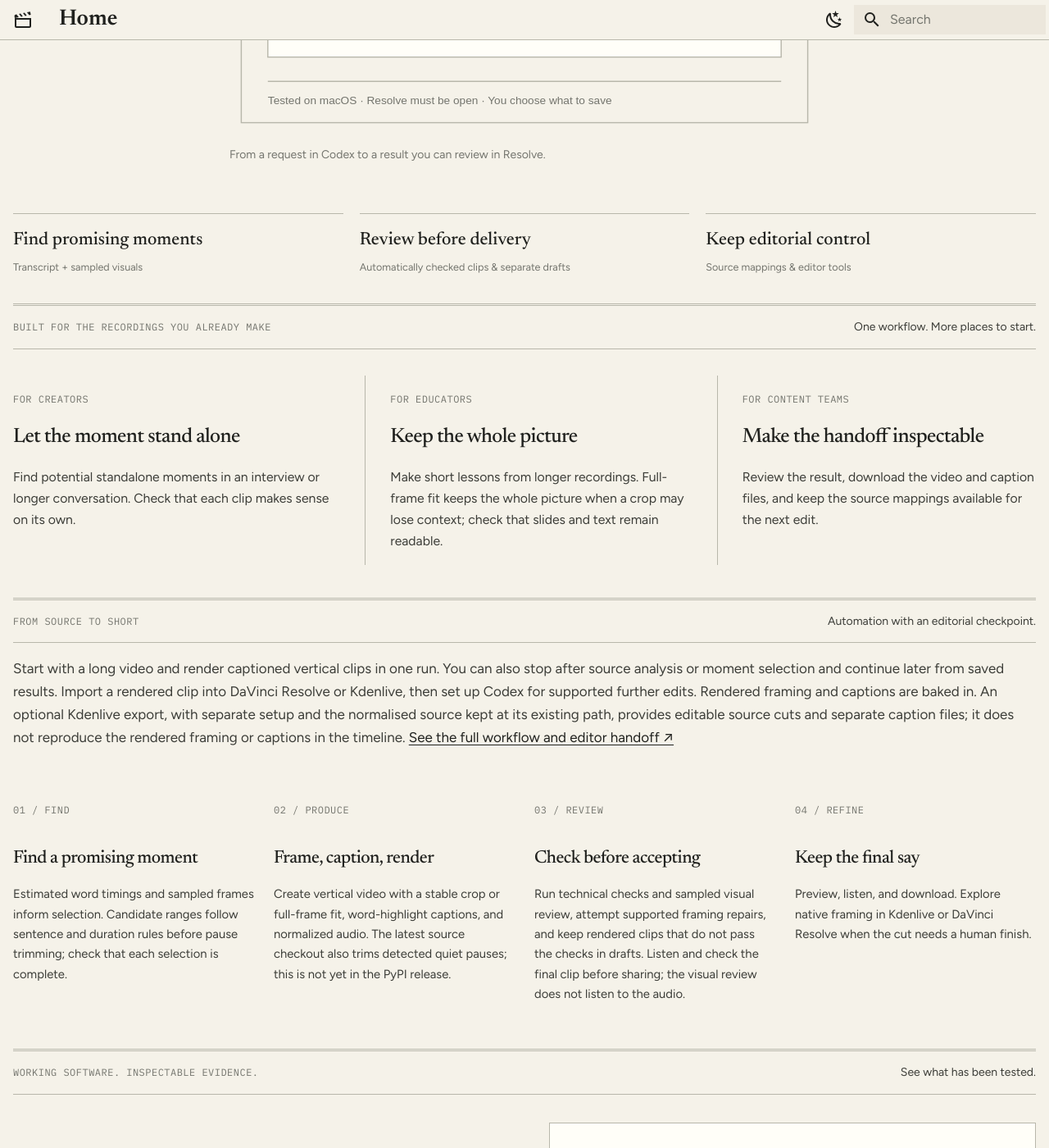
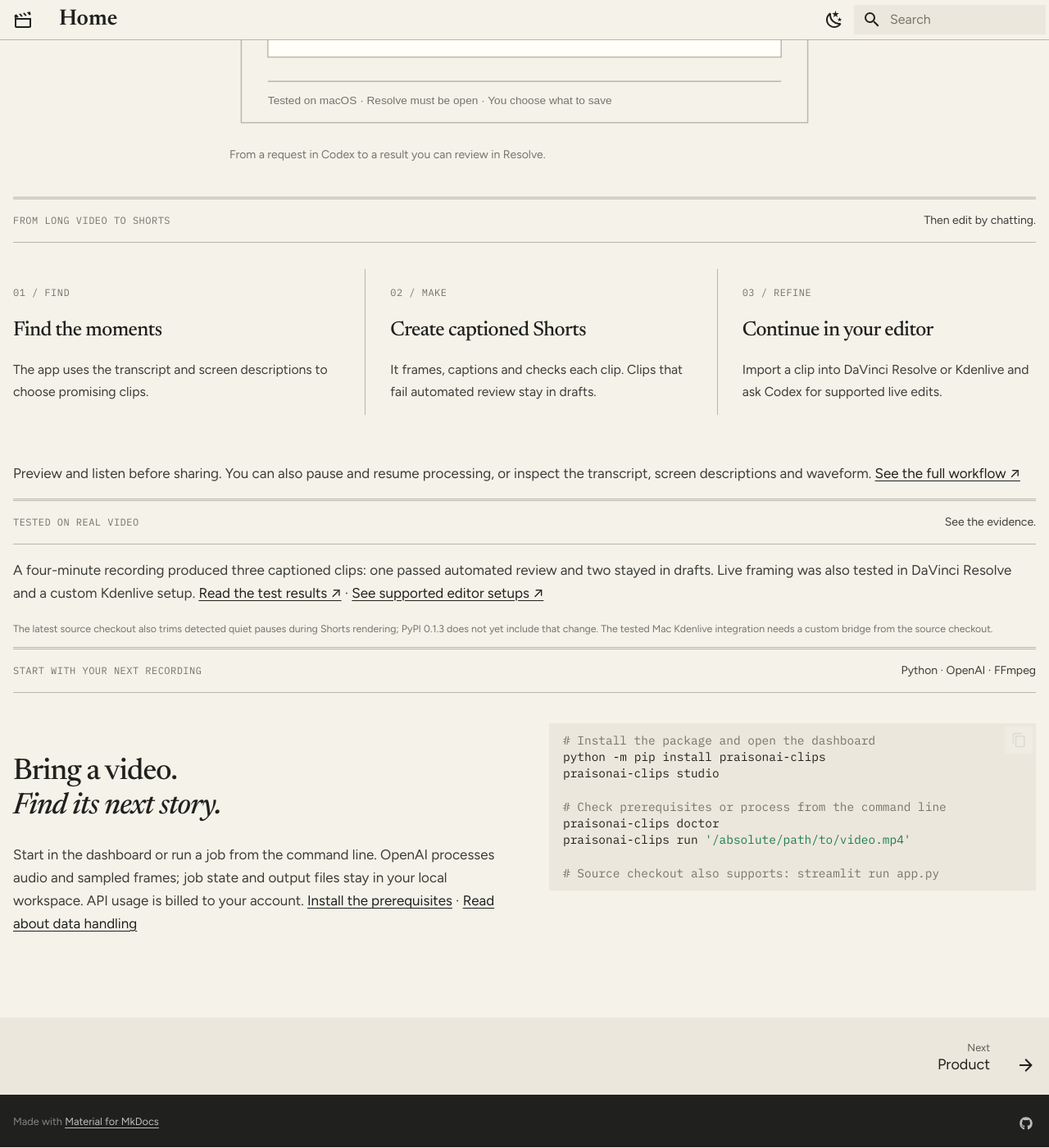
Before and after one commit to MervinPraison/praisonai-clips, an MkDocs documentation site: the page built from docs/index.md, in a window 1280 px wide and 1400 px high, scrolled down 5369 px. Shown: the whole window at 82% size. Built offline with MkDocs 1.6.1 and Material for MkDocs 9.7.7, drawn with Linux system fonts in a browser that asks for light colours; some of the changed text lies outside the part shown.

Commit message:
Simplify homepage workflow copy

```diff
--- a/docs/index.md
+++ b/docs/index.md
@@ -84,67 +84,28 @@ Inspect local audio peaks in the same source-time window.
 <figcaption>The comparison table in the dashboard. This screenshot shows part of the table; the audio column is outside the captured area. <a href="assets/evidence/streamlit-comparison-table.png">Open full-size image ↗</a></figcaption>
 </figure>
 <figure class="codex-flow"><img src="assets/illustrations/codex-resolve-flow.svg" alt="A Codex chat request passes through PraisonAI Clips MCP and SDK checks to DaVinci Resolve; the edit appears on screen and the result returns to Codex."><figcaption>From a request in Codex to a result you can review in Resolve.</figcaption></figure>
-<div class="value-strip"><div><strong>Find promising moments</strong><span>Transcript + sampled visuals</span></div><div><strong>Review before delivery</strong><span>Automatically checked clips & separate drafts</span></div><div><strong>Keep editorial control</strong><span>Source mappings & editor tools</span></div></div>
-<div class="section-heading"><span class="eyebrow">BUILT FOR THE RECORDINGS YOU ALREADY MAKE</span><span>One workflow. More places to start.</span></div>
+<div class="section-heading"><span class="eyebrow">FROM LONG VIDEO TO SHORTS</span><span>Then edit by chatting.</span></div>
 <div class="feature-grid" markdown>
 <div markdown>
-<span class="step">FOR CREATORS</span>
-### Let the moment stand alone
-Find potential standalone moments in an interview or longer conversation. Check that each clip makes sense on its own.
+<span class="step">01 / FIND</span>
+### Find the moments
+The app uses the transcript and screen descriptions to choose promising clips.
 </div>
 <div markdown>
-<span class="step">FOR EDUCATORS</span>
-### Keep the whole picture
-Make short lessons from longer recordings. Full-frame fit keeps the whole picture when a crop may lose context; check that slides and text remain readable.
+<span class="step">02 / MAKE</span>
+### Create captioned Shorts
+It frames, captions and checks each clip. Clips that fail automated review stay in drafts.
 </div>
 <div markdown>
-<span class="step">FOR CONTENT TEAMS</span>
-### Make the handoff inspectable
-Review the result, download the video and caption files, and keep the source mappings available for the next edit.
+<span class="step">03 / REFINE</span>
+### Continue in your editor
+Import a clip into DaVinci Resolve or Kdenlive and ask Codex for supported live edits.
 </div>
 </div>
-<div class="section-heading"><span class="eyebrow">FROM SOURCE TO SHORT</span><span>Automation with an editorial checkpoint.</span></div>
-<p>Start with a long video and render captioned vertical clips in one run. You can also stop after source analysis or moment selection and continue later from saved results. Import a rendered clip into DaVinci Resolve or Kdenlive, then set up Codex for supported further edits. Rendered framing and captions are baked in. An optional Kdenlive export, with separate setup and the normalised source kept at its existing path, provides editable source cuts and separate caption files; it does not reproduce the rendered framing or captions in the timeline. <a href="guides/workflow/">See the full workflow and editor handoff ↗</a></p>
-<div class="process-grid" markdown>
-<div markdown>
-<span class="step">01 / FIND</span>
-### Find a promising moment
-Estimated word timings and sampled frames inform selection. Candidate ranges follow sentence and duration rules before pause trimming; check that each selection is complete.
-</div>
-<div markdown>
-<span class="step">02 / PRODUCE</span>
-### Frame, caption, render
-Create vertical video with a stable crop or full-frame fit, word-highlight captions, and normalized audio. The latest source checkout also trims detected quiet pauses; this is not yet in the PyPI release.
-</div>
-<div markdown>
-<span class="step">03 / REVIEW</span>
-### Check before accepting
-Run technical checks and sampled visual review, attempt supported framing repairs, and keep rendered clips that do not pass the checks in drafts. Listen and check the final clip before sharing; the visual review does not listen to the audio.
-</div>
-<div markdown>
-<span class="step">04 / REFINE</span>
-### Keep the final say
-Preview, listen, and download. Explore native framing in Kdenlive or DaVinci Resolve when the cut needs a human finish.
-</div>
-</div>
-<div class="section-heading"><span class="eyebrow">WORKING SOFTWARE. INSPECTABLE EVIDENCE.</span><span>See what has been tested.</span></div>
-<div class="start-grid proof-grid" markdown>
-<div markdown>
-## A real recording.<br><em>Documented checks.</em>
-In one four-minute real-video test, the app produced three captioned clips: one passed automated review and two remained drafts. Separate macOS tests checked live framing changes and restoration in DaVinci Resolve and a custom Kdenlive bridge using rendered frames; they do not establish support for every edit or editor version. The reports describe these tests; some original test files remain local.
-[Explore the product and validation](product.md) · [Read the processing report](reference/validation-report.md)
-</div>
-<div class="evidence-card" markdown>
-<span class="step">LATEST PYPI RELEASE · 0.1.3</span>
-### Build on a working foundation
-- Local dashboard, CLI, and resumable jobs
-- Video, captions, edit mappings, and review artifacts
-- Python SDK, CLI and YAML workflows; optional Resolve MCP tools
-- Supported live edits in DaVinci Resolve and Kdenlive with separate setup
-
-The tested Mac Kdenlive integration uses a custom bridge from the source checkout, not the stock app alone or the PyPI package by itself. Editor adapters have version constraints. The source checkout contains newer changes than this PyPI release. Automated review uses sampled frames; inspect and listen before publishing.
-</div>
-</div>
+<p>Preview and listen before sharing. You can also pause and resume processing, or inspect the transcript, screen descriptions and waveform. <a href="guides/workflow/">See the full workflow ↗</a></p>
+<div class="section-heading"><span class="eyebrow">TESTED ON REAL VIDEO</span><span>See the evidence.</span></div>
+<p>A four-minute recording produced three captioned clips: one passed automated review and two stayed in drafts. Live framing was also tested in DaVinci Resolve and a custom Kdenlive setup. <a href="reference/validation-report/">Read the test results ↗</a> · <a href="product/">See supported editor setups ↗</a></p>
+<p class="hero-note">The latest source checkout also trims detected quiet pauses during Shorts rendering; PyPI 0.1.3 does not yet include that change. The tested Mac Kdenlive integration needs a custom bridge from the source checkout.</p>
 <div class="section-heading"><span class="eyebrow">START WITH YOUR NEXT RECORDING</span><span>Python · OpenAI · FFmpeg</span></div>
 <div class="start-grid" markdown>
 <div markdown>
```
